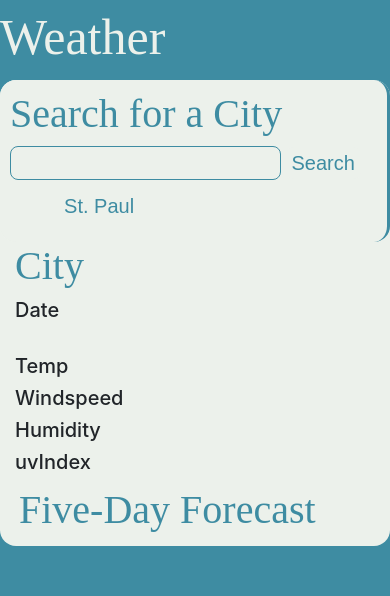
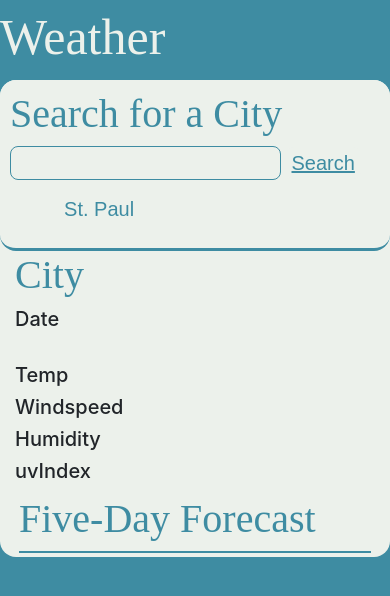
Before and after one commit to mattbeachey/Weather-Dashboard, a plain HTML site: page index.html in a window 390 px wide. Drawn offline with nearby package versions, Linux system fonts and the light colour scheme; no server answers; a web font is replaced by a local one.

Commit message:
fixed mobile styling

```diff
--- a/assets/script/script.js
+++ b/assets/script/script.js
@@ -120,7 +120,7 @@ function citySearch() {
         document.getElementById("previous-search").innerHTML = "";
         for (let i = 0; i < searchHistoryArray.length; i++) {
             $('#previous-search').append(`
-        <li onclick="searchHistoryButton(`+ i + `)" id="prevSearchBtn`+ i +`">
+        <li onclick="searchHistoryButton(`+ i + `)" id="prevSearchBtn`+ i +`" class="previous-search-item">
         `+ searchHistoryArray[i] + `
         </li>
         `
--- a/assets/style/style.css
+++ b/assets/style/style.css
@@ -51,6 +51,12 @@ p {
 
 .previous-search {
     margin: 10px;
+    font-size: 20px;
+}
+
+.previous-search-item {
+    /* background-color: hotpink; */
+    /* width: 150px; */
 }
 
 li {
@@ -64,8 +70,9 @@ li {
   }
 
 li:hover {
-    border-radius: 4px;
-    transform: perspective(100px) rotatey(8deg);
+    border-radius: 8px;
+    border: 1px solid #3e8ca2;
+    transform: perspective(100px) rotatey(4deg);
     transition: all 0.4s;
 }
 
@@ -92,9 +99,22 @@ p {
     background-color: #ecf1eb;
     color: #3e8ca2;
     padding: 10px;
-        /* @media screen {
+}
 
-        } */
+@media screen and (max-width: 768px) {
+    .searchbox {
+    border-right: none;
+    border-bottom: 3px solid #3e8ca2;
+    }
+    .previous-search  {
+        max-height: 10em;
+        display: flex;
+        flex-direction: column;
+        flex-wrap: wrap;
+        }
+        li {
+            width: 35%;
+          }
 }
 
 /* .searchbox:hover {
@@ -111,6 +131,7 @@ button {
     border: #3e8ca2;
     background-color: #ecf1eb;
     border-radius: 8px;
+    text-decoration: underline;
 }
 
 button:hover {
@@ -130,6 +151,7 @@ input {
 
 .forecasttitle {
     margin: 4px;
+    border-bottom: 2px solid #3e8ca2;
 
 }
 
```
